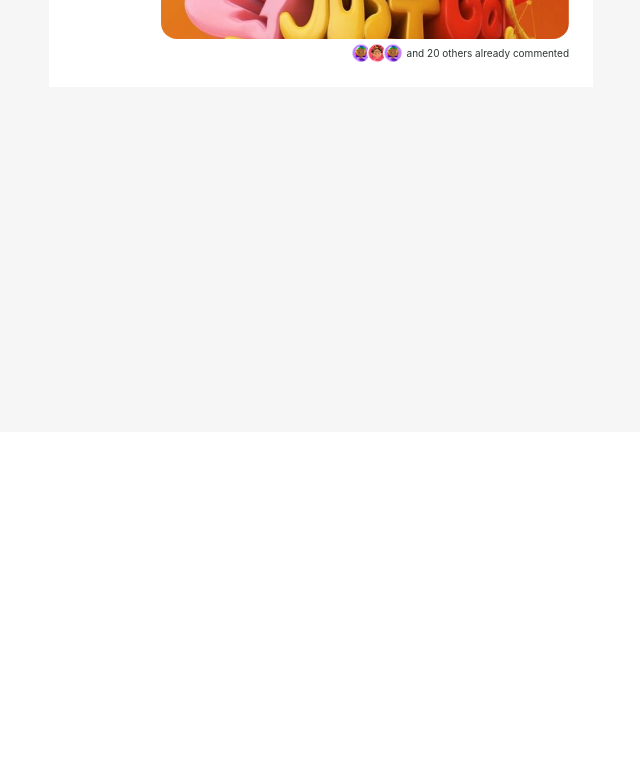
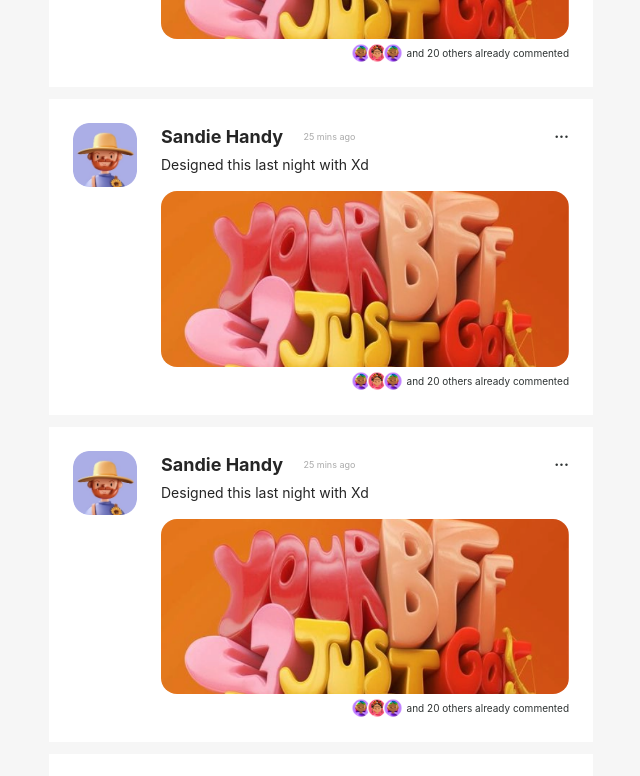
Before and after one commit to jydoskey/Blog, a Vue app: page /todocomment in a window 1280 px wide. Shown: the part 440-1216 px from the top of the page, without its empty margins (31-671 px from the left). Before the commit the page ends 872 px from the top, so only its background shows below. Built offline with nearby package versions, Linux system fonts and the light colour scheme; the HTML template or start-up script is replaced by a standard one.

Commit message:
added comment component to main page

```diff
--- a/src/components/Mainpages/todocomment.vue
+++ b/src/components/Mainpages/todocomment.vue
@@ -16,7 +16,26 @@
             <button type="submit" class="form-button">Post it</button>
           </form>
         </div>
-        <Comment></Comment>
+        <Comment
+          userName="Sandie Handy"
+          postDescription="Designed this last night with Xd"
+          :imageName="blog3"
+        ></Comment>
+        <Comment
+          userName="Turban Toyface Man"
+          postDescription="The life of developer with a good design team in the field makes life pops like popcorn"
+          :imageName="blog4"
+        ></Comment>
+        <Comment
+          userName="Johnson Johnston"
+          postDescription="The life of developer with a good design team in the field makes life pops like popcorn"
+          :imageName="blog1"
+        ></Comment>
+        <Comment
+          userName="Johnson Johnston"
+          postDescription="The life of developer with a good design team in the field makes life pops like popcorn"
+          :imageName="blog2"
+        ></Comment>
       </div>
       <div class="container">
         <div class="content">
@@ -54,6 +73,10 @@ export default {
   name: "todocomment",
   data() {
     return {
+      blog1: "src/assets/images/blog1.png",
+      blog2: "src/assets/images/blog2.png",
+      blog3: "src/assets/images/blog3.png",
+      blog4: "src/assets/images/blog4.png",
       thought: "",
       pending:
         "color:#0047F9; background-color:white; padding: 0.5rem 0.6rem; border-radius: 10px",
@@ -98,7 +121,7 @@ export default {
 }
 
 .todocomment {
-  @apply bg-[#F6F6F6] h-screen;
+  @apply bg-[#F6F6F6] h-full;
 }
 
 .todocomment-body {
```
